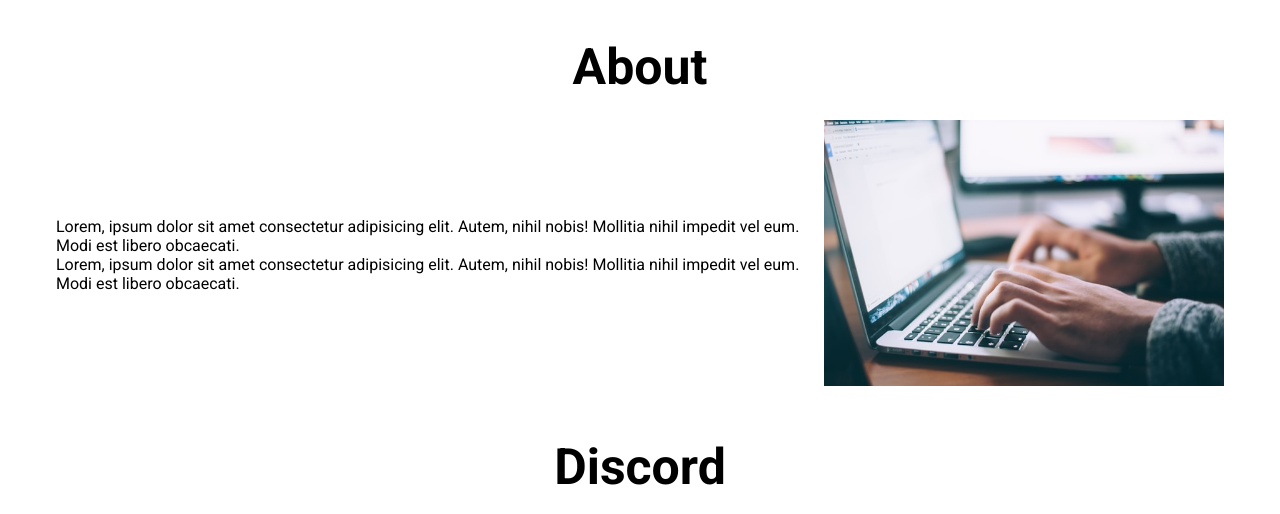
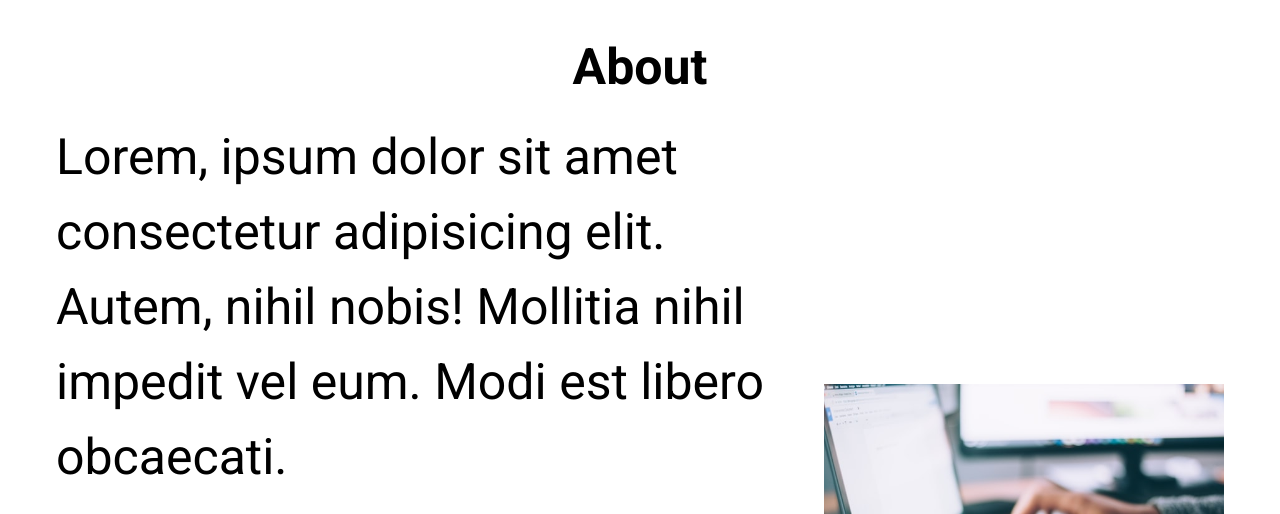
Before and after one commit to notlinhho/My-Website, a plain HTML site: page index.html in a window 1280 px wide. Shown: the part 810-1324 px from the top of the page. Drawn offline with Linux system fonts and the light colour scheme.

Commit message:
first website completed!

```diff
--- a/index.html
+++ b/index.html
@@ -39,10 +39,10 @@
             <h2>About</h2>
             <div class="section__description">
                 <div class="section__description--wrapper">
-                    <p>
+                    <p class="section__description--para">
                         Lorem, ipsum dolor sit amet consectetur adipisicing elit. Autem, nihil nobis! Mollitia nihil impedit vel eum. Modi est libero obcaecati.
                     </p>
-                    <p>
+                    <p class="section__description--para">
                         Lorem, ipsum dolor sit amet consectetur adipisicing elit. Autem, nihil nobis! Mollitia nihil impedit vel eum. Modi est libero obcaecati.
                     </p>
                 </div>
--- a/styles.css
+++ b/styles.css
@@ -110,3 +110,9 @@ ing {
 .laptop {
     width: 400px;
 }
+
+.section__description--para {
+    font-size: 50px;
+    line-height: 1.5;
+    margin-bottom: 24px;
+}
```
